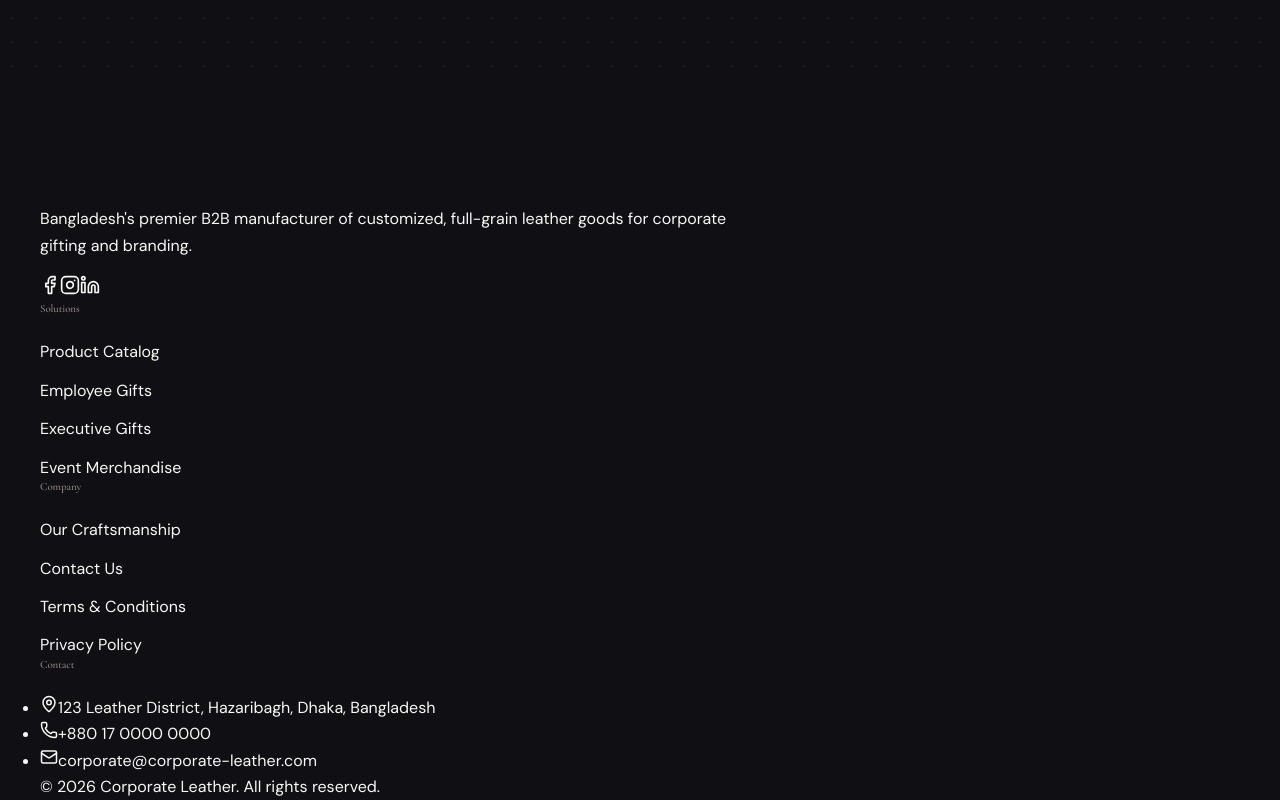
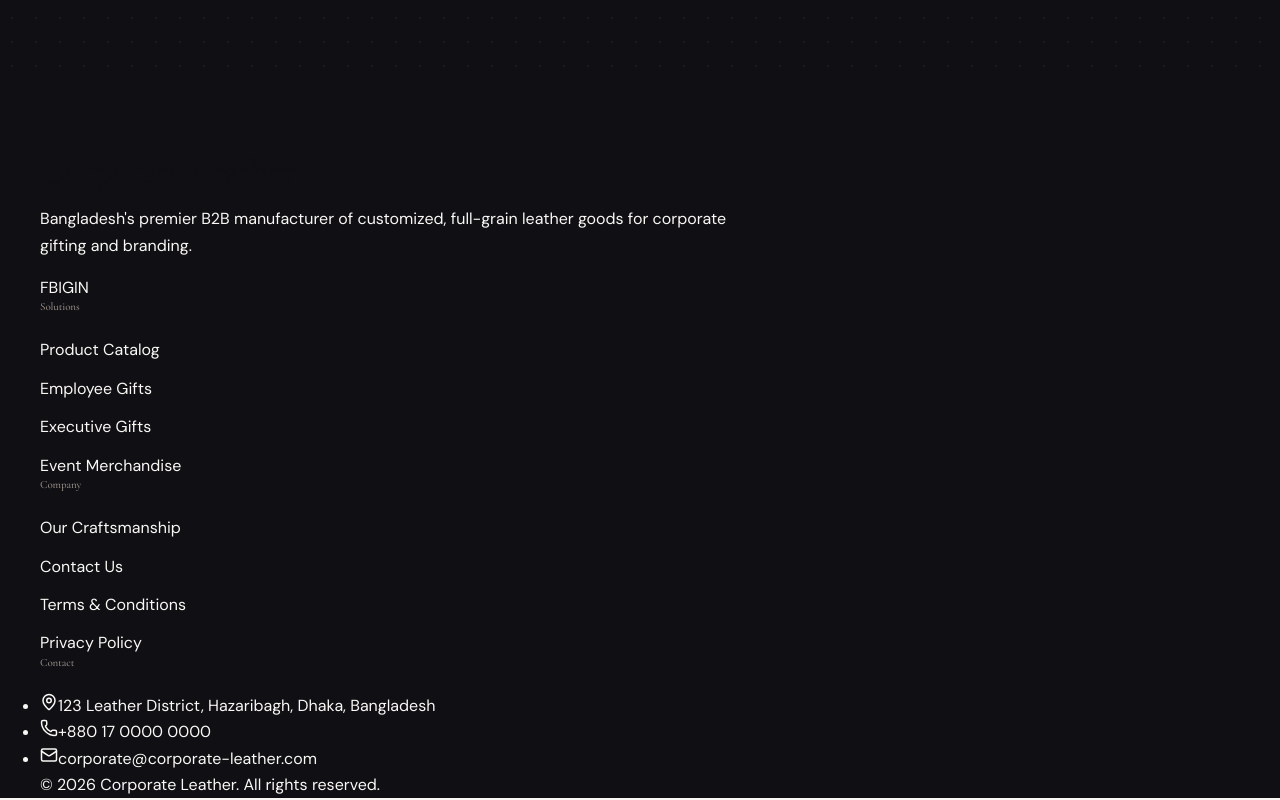
Before and after one commit to farad-alam/Corporate-Leather, a Next.js app: page / in a window 1280 px wide. Shown: the part 5217-6017 px from the top of the page. Built offline with nearby package versions, Linux system fonts and the light colour scheme; no server answers.

Commit message:
Fix lucide-react social icons build error

```diff
--- a/src/components/layout/Footer.tsx
+++ b/src/components/layout/Footer.tsx
@@ -1,6 +1,6 @@
 import Link from "next/link";
 import styles from "./Footer.module.css";
-import { Facebook, Instagram, Linkedin, Mail, Phone, MapPin } from "lucide-react";
+import { Mail, Phone, MapPin } from "lucide-react";
 
 export default function Footer() {
   return (
@@ -15,9 +15,9 @@ export default function Footer() {
               Bangladesh's premier B2B manufacturer of customized, full-grain leather goods for corporate gifting and branding.
             </p>
             <div className={styles.socials}>
-              <a href="#" className={styles.socialIcon} aria-label="Facebook"><Facebook size={20} /></a>
-              <a href="#" className={styles.socialIcon} aria-label="Instagram"><Instagram size={20} /></a>
-              <a href="#" className={styles.socialIcon} aria-label="LinkedIn"><Linkedin size={20} /></a>
+              <a href="#" className={styles.socialIcon} aria-label="Facebook">FB</a>
+              <a href="#" className={styles.socialIcon} aria-label="Instagram">IG</a>
+              <a href="#" className={styles.socialIcon} aria-label="LinkedIn">IN</a>
             </div>
           </div>
 
```
